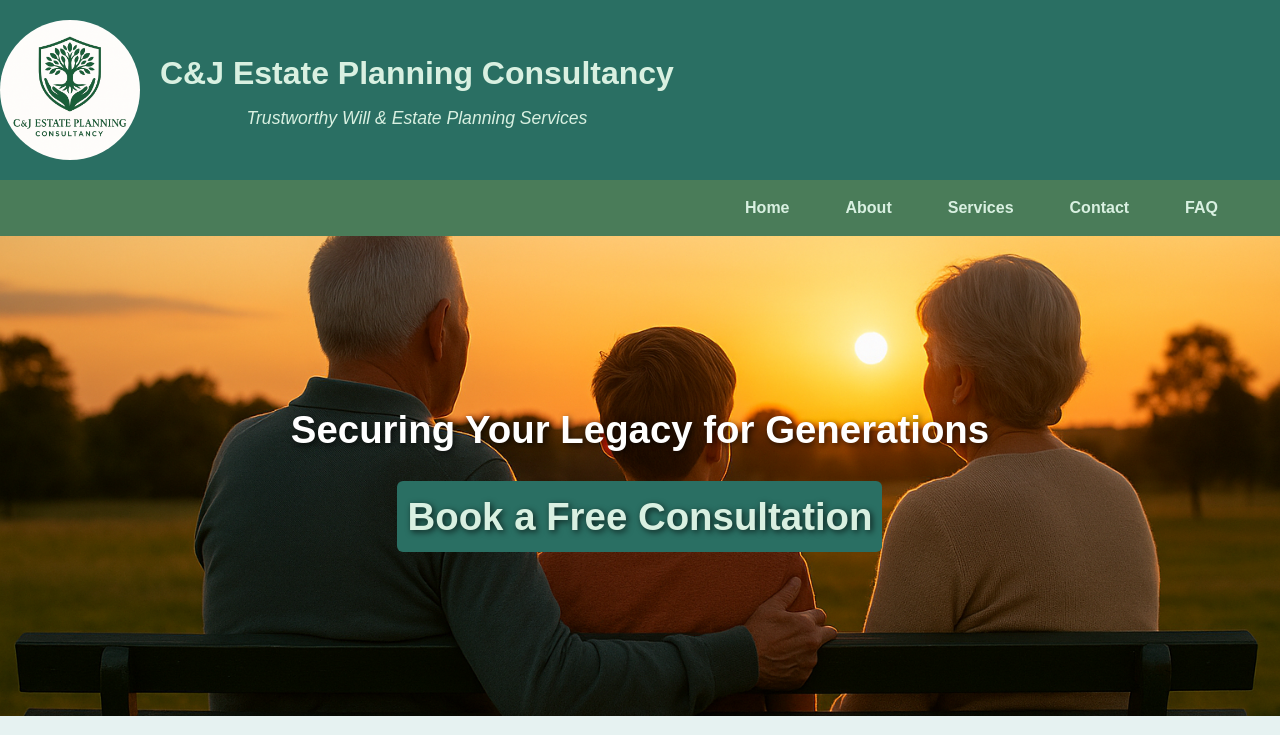
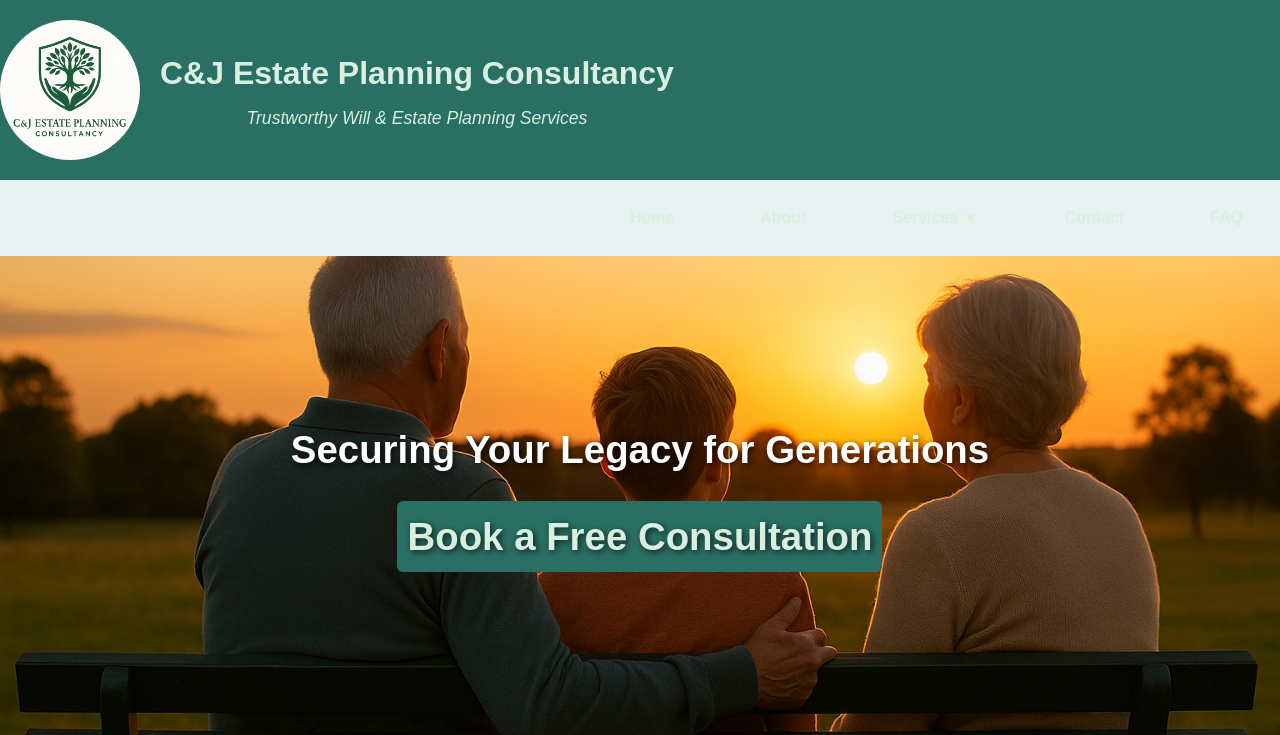
Before and after one commit to cheddy501/teddy-will-testament, a PHP site: page /index.php in a window 1280 px wide. Shown: the top 735 px of the page. Run offline with PHP 8.4, Linux system fonts and the light colour scheme.

Commit message:
Update header.php

```diff
--- a/header.php
+++ b/header.php
@@ -1,5 +1,5 @@
 <header style="text-align: center; padding: 20px 0;">
-  <a href="index.php">
+  <a href="index.html">
     <img src="images/logo2.png" alt="C&J Estate Planning Logo" class="logo" />
   </a>
   <div>
@@ -8,20 +8,41 @@
   </div>
 </header>
 
-<nav>
-  <a href="index.php">Home</a>
-  <a href="about.php">About</a>
-  <div class="dropdown">
-    <a href="#">Services</a>
-    <div class="dropdown-content">
-      <a href="will-preparation.php">Last Will & Testament Preparation</a>
-      <a href="administration-preparation.php">Grant of Administration Preparation</a>
-      <a href="probate-preparation.php">Grant of Probate Preparation</a>
-      <a href="poa-financial.php">POA for Financial & Legal Matters</a>
-      <a href="poa-healthcare.php">POA for Healthcare & Personal Care</a>
-      <a href="trusts.php">Trusts</a>
+<nav style="text-align: center; background: #e6f2f1; padding: 10px 0;">
+  <a href="index.html" style="margin: 0 15px;">Home</a>
+  <a href="about.html" style="margin: 0 15px;">About</a>
+  <div class="dropdown" style="display: inline-block; position: relative; margin: 0 15px;">
+    <a href="#" style="cursor: pointer;">Services ▼</a>
+    <div class="dropdown-content" style="
+      display: none;
+      position: absolute;
+      background-color: white;
+      min-width: 200px;
+      box-shadow: 0px 8px 16px rgba(0,0,0,0.2);
+      z-index: 1;
+      text-align: left;
+    ">
+      <a href="will-preparation.html" style="display: block; padding: 8px 12px; text-decoration: none; color: #333;">Last Will & Testament Preparation</a>
+      <a href="administration-preparation.html" style="display: block; padding: 8px 12px; text-decoration: none; color: #333;">Grant of Administration Preparation</a>
+      <a href="probate-preparation.html" style="display: block; padding: 8px 12px; text-decoration: none; color: #333;">Grant of Probate Preparation</a>
+      <a href="poa-financial.html" style="display: block; padding: 8px 12px; text-decoration: none; color: #333;">POA for Financial & Legal Matters</a>
+      <a href="poa-healthcare.html" style="display: block; padding: 8px 12px; text-decoration: none; color: #333;">POA for Healthcare & Personal Care</a>
+      <a href="trusts.html" style="display: block; padding: 8px 12px; text-decoration: none; color: #333;">Trusts</a>
     </div>
   </div>
-  <a href="contact.php">Contact</a>
-  <a href="faq.php">FAQ</a>
+  <a href="contact.html" style="margin: 0 15px;">Contact</a>
+  <a href="faq.html" style="margin: 0 15px;">FAQ</a>
 </nav>
+
+<script>
+  // Dropdown toggle
+  const dropdown = document.querySelector('.dropdown');
+  const dropdownContent = dropdown.querySelector('.dropdown-content');
+
+  dropdown.addEventListener('mouseenter', () => {
+    dropdownContent.style.display = 'block';
+  });
+  dropdown.addEventListener('mouseleave', () => {
+    dropdownContent.style.display = 'none';
+  });
+</script>
```
